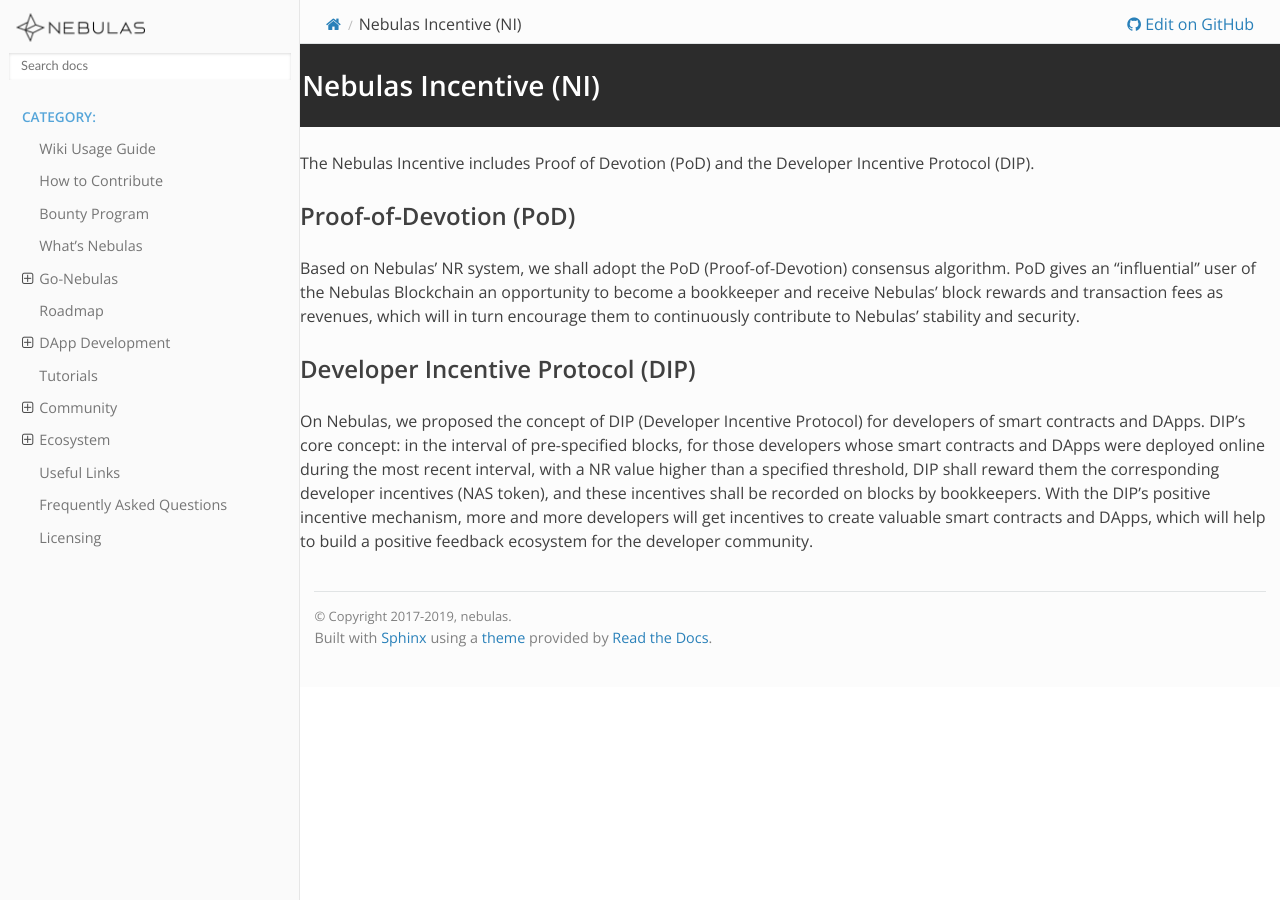
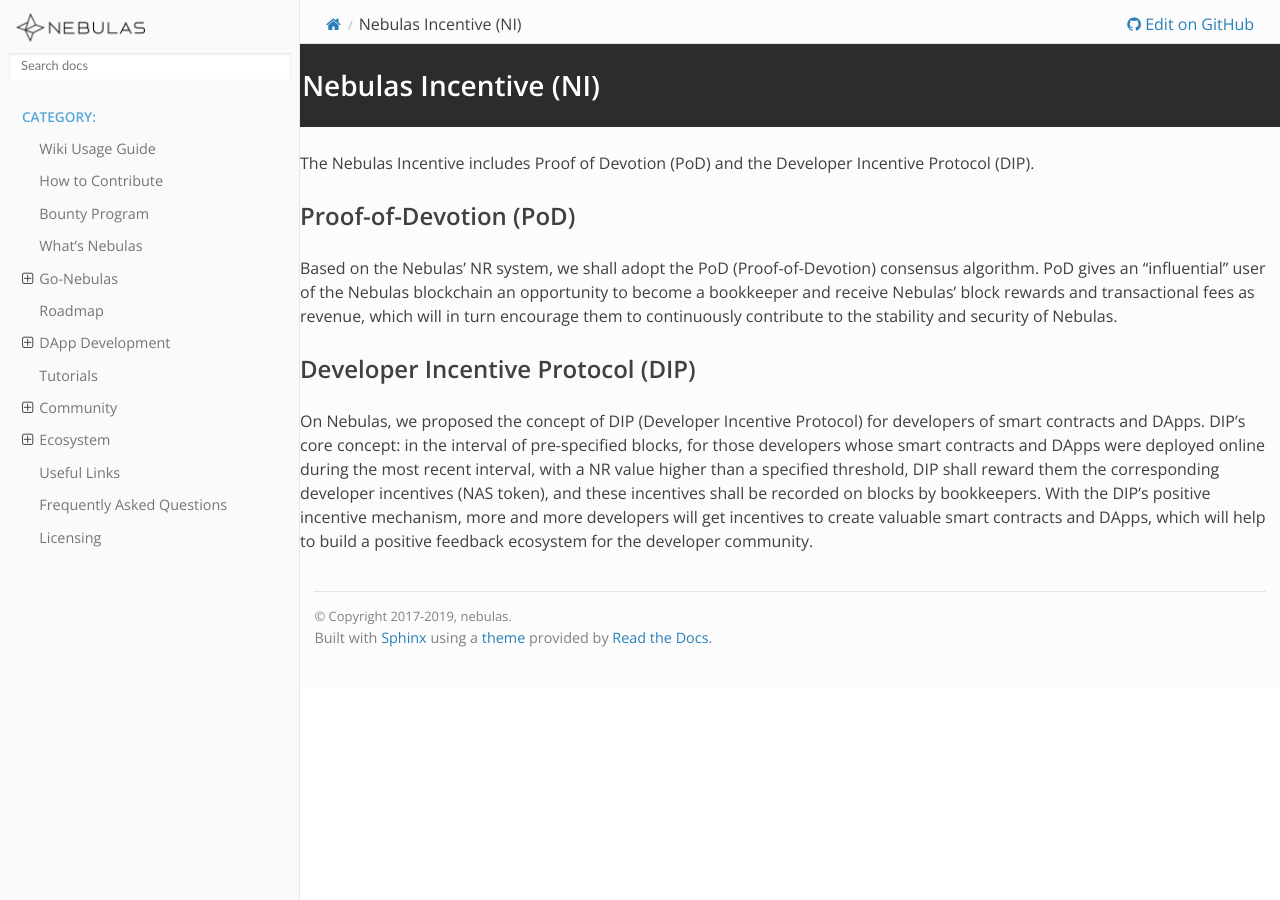
Before and after one commit to nebulasio/nebdocs, a Sphinx documentation site: the page built from docs/whats-nebulas/nebulas-incentive-ni.md, in a window 1280 px wide. Built offline with Sphinx 7.4.7 and the Read the Docs theme 2.0.0, drawn with Linux system fonts in a browser that asks for light colours.

Commit message:
minor fix

```diff
--- a/docs/whats-nebulas/nebulas-incentive-ni.md
+++ b/docs/whats-nebulas/nebulas-incentive-ni.md
@@ -4,7 +4,7 @@
 
 ## **Proof-of-Devotion \(PoD\)**
 
-Based on Nebulas’ NR system, we shall adopt the PoD \(Proof-of-Devotion\) consensus algorithm. PoD gives an “influential” user of the Nebulas Blockchain an opportunity to become a bookkeeper and receive Nebulas’ block rewards and transaction fees as revenues, which will in turn encourage them to continuously contribute to Nebulas’ stability and security.
+Based on the Nebulas’ NR system, we shall adopt the PoD \(Proof-of-Devotion\) consensus algorithm. PoD gives an “influential” user of the Nebulas blockchain an opportunity to become a bookkeeper and receive Nebulas’ block rewards and transactional fees as revenue, which will in turn encourage them to continuously contribute to the stability and security of Nebulas.
 
 ## **Developer Incentive Protocol \(DIP\)**
 
```
